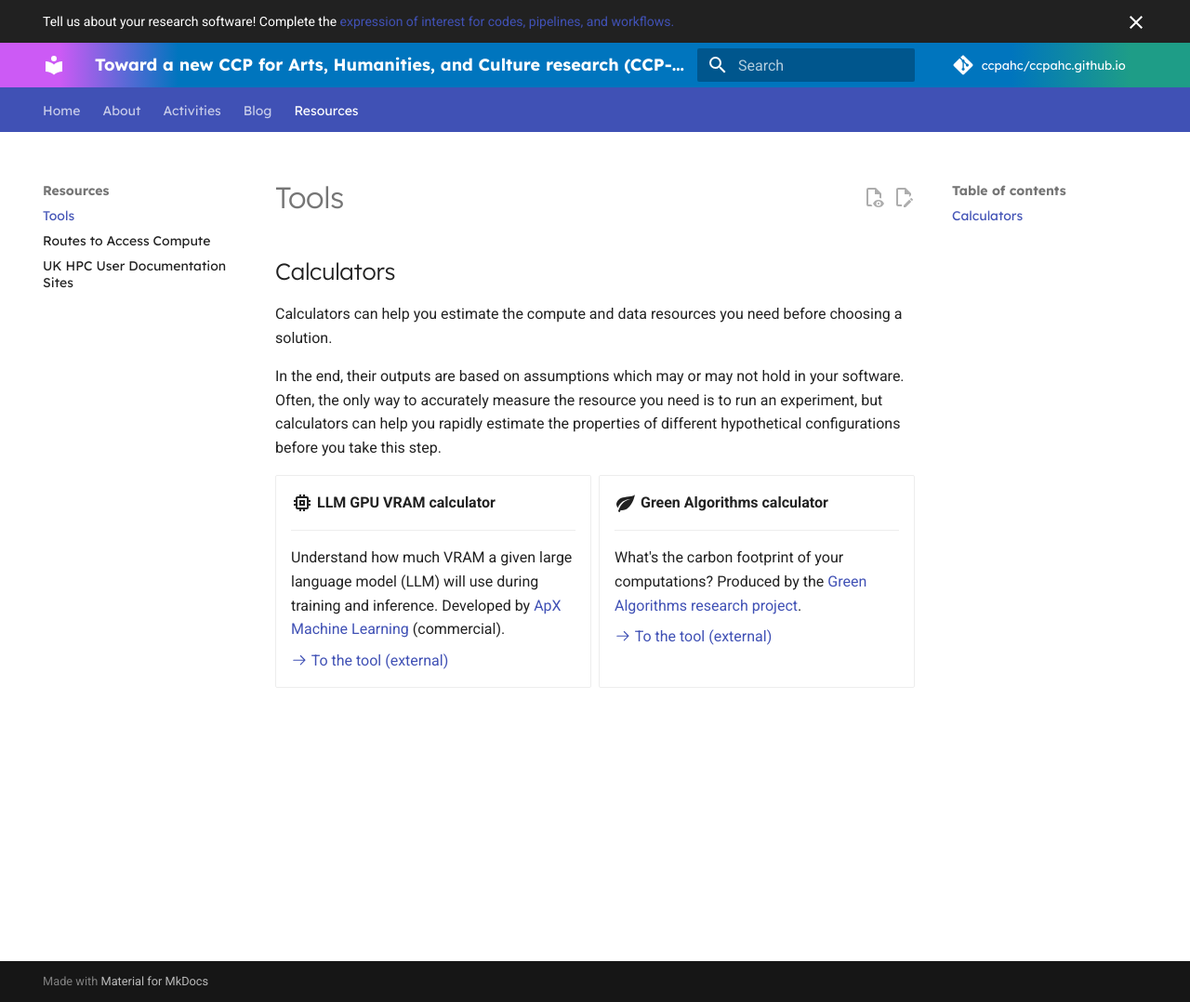
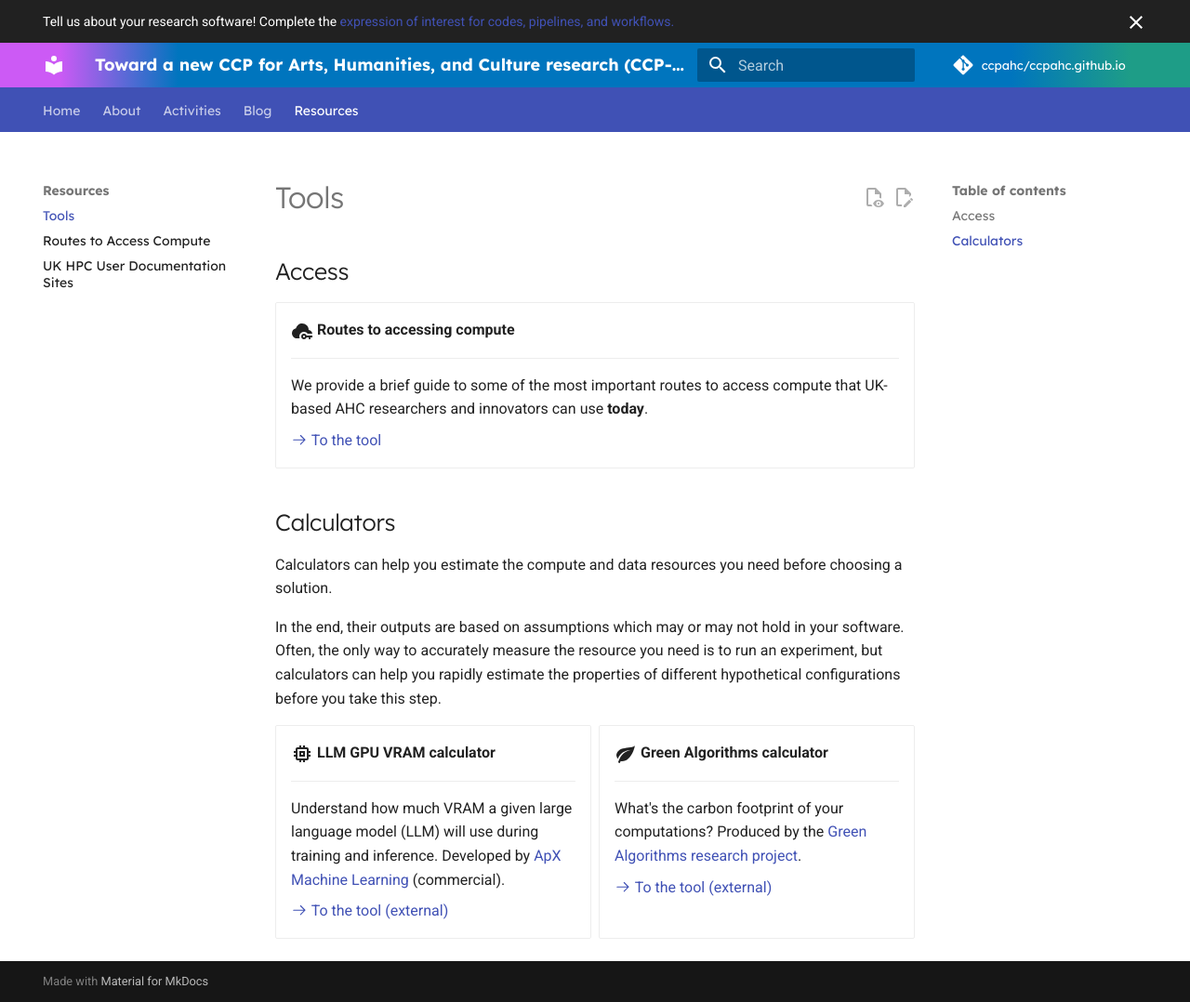
Before and after one commit to ccpahc/ccpahc.github.io, an MkDocs documentation site: the page built from docs/resources/tools.md, in a window 1280 px wide and 1078 px high. Shown: the whole window at 93% size. Built offline with MkDocs 1.6.1 and Material for MkDocs 9.7.7, drawn with Linux system fonts in a browser that asks for light colours; comment, search, counter and statistics services are not loaded.

Commit message:
Update tools.md

```diff
--- a/docs/resources/tools.md
+++ b/docs/resources/tools.md
@@ -1,3 +1,16 @@
+## Access
+
+<div class="grid cards" markdown>
+
+-   :material-cloud-key:{ .lg .middle } __Routes to accessing compute__
+
+    ---
+
+    We provide a brief guide to some of the most important routes to access compute that UK-based AHC researchers and innovators can use **today**.
+
+    [:octicons-arrow-right-24: To the tool](../routes-to-access-compute.md)
+</div>
+
 ## Calculators
 
 Calculators can help you estimate the compute and data resources you need before choosing a solution.
```
